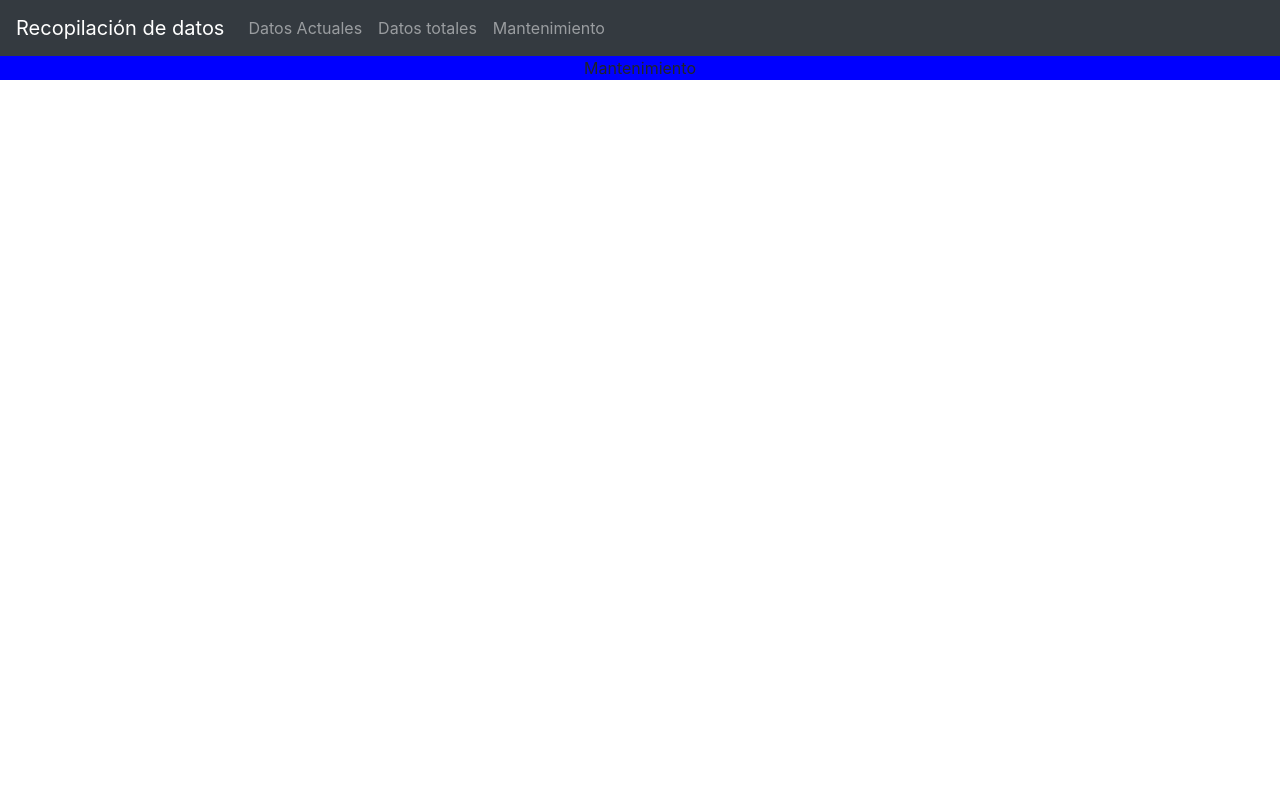
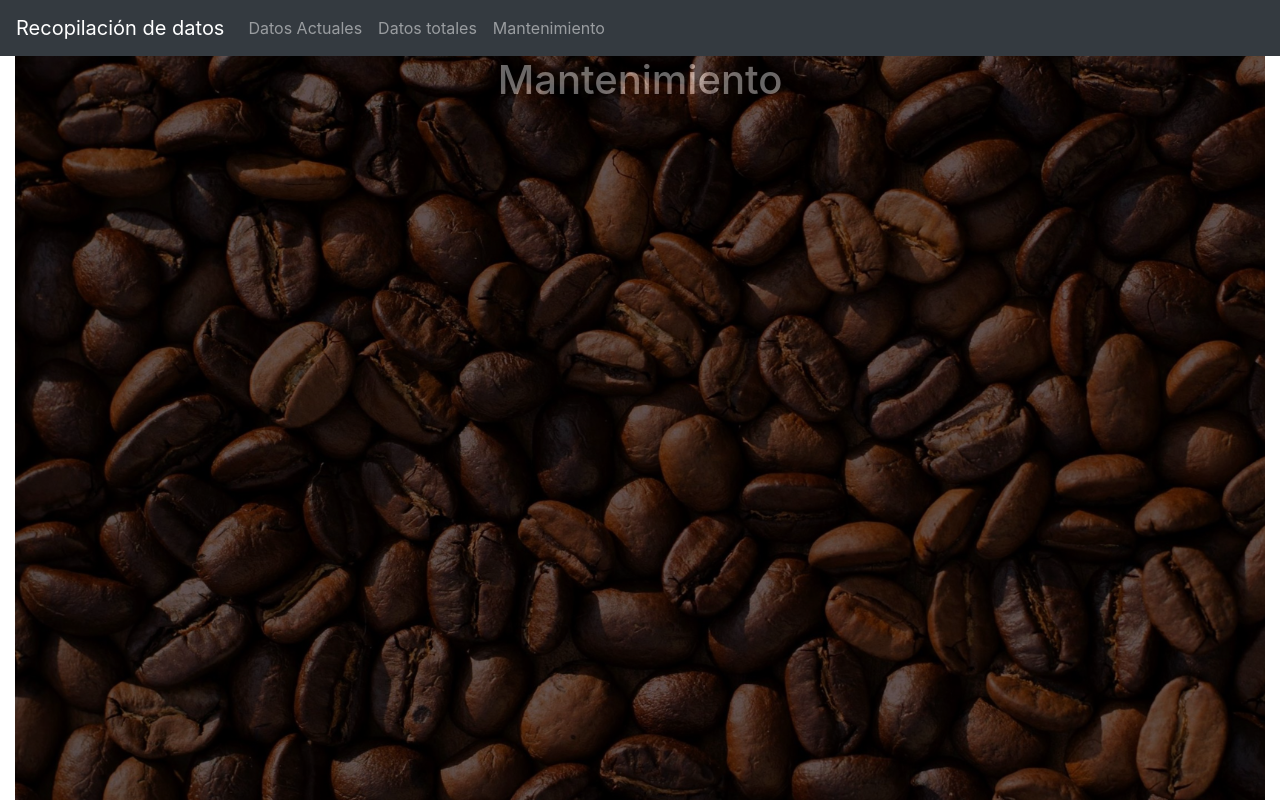
Before and after one commit to JeffreySMM-byte/proyecto-tesis-react, a React (Create React App) app: page /mantenimiento in a window 1280 px wide. Shown: the top 800 px of the page. Built offline with nearby package versions, Linux system fonts and the light colour scheme.

Commit message:
Added Jumbotrons with images to every screen

```diff
--- a/package.json
+++ b/package.json
@@ -12,6 +12,7 @@
     "react-dom": "^17.0.2",
     "react-router-dom": "^5.2.0",
     "react-scripts": "4.0.3",
+    "styled-components": "^5.3.0",
     "web-vitals": "^1.1.2"
   },
   "scripts": {
--- a/src/App.js
+++ b/src/App.js
@@ -5,10 +5,14 @@ import React from "react";
 
 
 
+
 function App()  {
-  return   (
-    <div className="App"><Navbar/></div>
-
+  return (
+    <React.Fragment>
+      <div className="App">
+        <Navbar />
+      </div>
+    </React.Fragment>
   );
 }
 
--- /dev/null
+++ b/src/components/Jumbotrons/jumbotronA.jsx
@@ -0,0 +1,42 @@
+import React from "react";
+import { Jumbotron as Jumbo, Container } from "react-bootstrap";
+import styled from "styled-components";
+import Coffee from "../assets/coffee-beans.jpg";
+
+const Styles = styled.div`
+  .jumbo {
+    background: url(${Coffee}) no-repeat fixed bottom;
+    background-size: cover;
+    color: white;
+    height: 1000px;
+    position: relative;
+    z-index: -2;
+  }
+
+  .overlay {
+    background-color: #000;
+    opacity: 0.5;
+    position: absolute;
+    top: 0;
+    left: 0;
+    bottom: 0;
+    right: 0;
+    z-index: -1;
+  }
+`;
+
+const JumbotronA = () => {
+  return (
+    <Styles>
+      <Jumbo fluid className="jumbo">
+        <div className="overlay">
+          <Container>
+            <h1>Datos Actuales</h1>
+          </Container>
+        </div>
+      </Jumbo>
+    </Styles>
+  );
+};
+
+export default JumbotronA;
--- /dev/null
+++ b/src/components/Jumbotrons/jumbotronM.jsx
@@ -0,0 +1,42 @@
+import React from "react";
+import { Jumbotron as Jumbo, Container } from "react-bootstrap";
+import styled from "styled-components";
+import Coffee from "../assets/coffee-beans.jpg";
+
+const Styles = styled.div`
+  .jumbo {
+    background: url(${Coffee}) no-repeat fixed bottom;
+    background-size: cover;
+    color: #ccc;
+    height: 1000px;
+    position: relative;
+    z-index: -2;
+  }
+
+  .overlay {
+    background-color: #000;
+    opacity: 0.5;
+    position: absolute;
+    top: 0;
+    left: 0;
+    bottom: 0;
+    right: 0;
+    z-index: -1;
+  }
+`;
+
+const JumbotronM = () => {
+  return (
+    <Styles>
+      <Jumbo fluid className="jumbo">
+        <div className="overlay">
+          <Container>
+            <h1>Mantenimiento</h1>
+          </Container>
+        </div>
+      </Jumbo>
+    </Styles>
+  );
+};
+
+export default JumbotronM;
--- /dev/null
+++ b/src/components/Jumbotrons/jumbotronT.jsx
@@ -0,0 +1,42 @@
+import React from "react";
+import { Jumbotron as Jumbo, Container } from "react-bootstrap";
+import styled from "styled-components";
+import Coffee from "../assets/coffee-beans.jpg";
+
+const Styles = styled.div`
+  .jumbo {
+    background: url(${Coffee}) no-repeat fixed bottom;
+    background-size: cover;
+    color: #ccc;
+    height: 1000px;
+    position: relative;
+    z-index: -2;
+  }
+
+  .overlay {
+    background-color: #000;
+    opacity: 0.5;
+    position: absolute;
+    top: 0;
+    left: 0;
+    bottom: 0;
+    right: 0;
+    z-index: -1;
+  }
+`;
+
+const JumbotronT = () => {
+  return (
+    <Styles>
+      <Jumbo fluid className="jumbo">
+        <div className="overlay">
+          <Container>
+            <h1>Datos Totales</h1>
+          </Container>
+        </div>
+      </Jumbo>
+    </Styles>
+  );
+};
+
+export default JumbotronT;
--- a/src/screens/actual.jsx
+++ b/src/screens/actual.jsx
@@ -1,11 +1,11 @@
 import React from "react";
 import { Container } from "react-bootstrap";
-import Navbar from "../components/navbar/navbar";
+import JumbotronA from "../components/Jumbotrons/jumbotronA";
 
 const Actual = () => {
   return (
-    <Container style={{ backgroundColor: "yellow" }} fluid>
-      <Container>Actual</Container>
+    <Container fluid>
+      <JumbotronA></JumbotronA>
     </Container>
   );
 };
--- a/src/screens/mantenimiento.jsx
+++ b/src/screens/mantenimiento.jsx
@@ -1,13 +1,12 @@
 import React from "react";
 import { Container } from "react-bootstrap";
+import JumbotronM from "../components/Jumbotrons/jumbotronM";
 
 const Mantenimiento = () => {
   return (
-    <div style = {{height:"100vh"}}>
-    <Container style={{ backgroundColor: "blue" }} fluid>
-      <Container>Mantenimiento</Container>
+    <Container fluid>
+      <JumbotronM></JumbotronM>
     </Container>
-    </div>
   );
 };
 
--- a/src/screens/total.jsx
+++ b/src/screens/total.jsx
@@ -1,11 +1,11 @@
 import React from "react";
 import { Container } from "react-bootstrap";
-import Navbar from "../components/navbar/navbar";
+import JumbotronT from "../components/Jumbotrons/jumbotronT";
 
 const Total = () => {
   return (
-    <Container style={{ backgroundColor: "green" }} fluid>
-      <Container>Total</Container>
+    <Container fluid>
+      <JumbotronT></JumbotronT>
     </Container>
   );
 };
```
Also changed, not shown: src/components/assets/coffee-beans.jpg (added), 1 other file (tests, documents, lock files or other folders).
